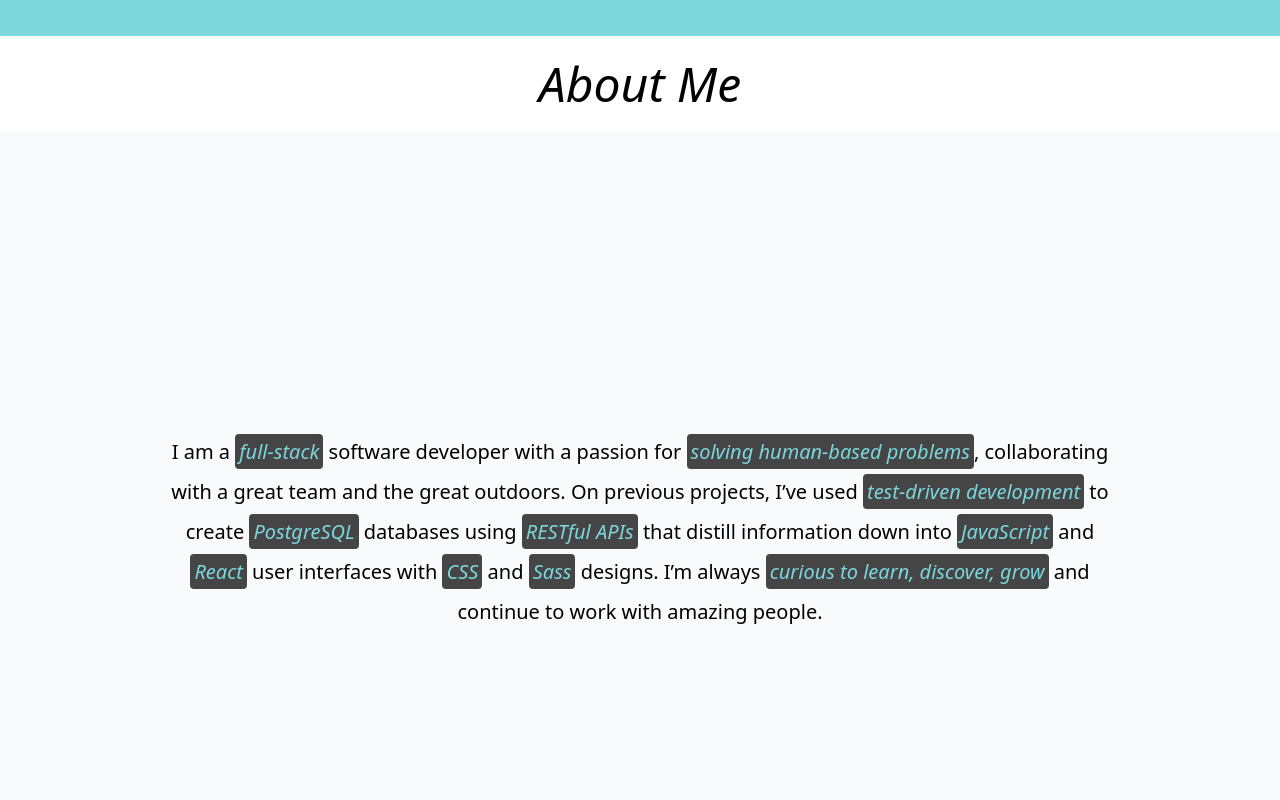
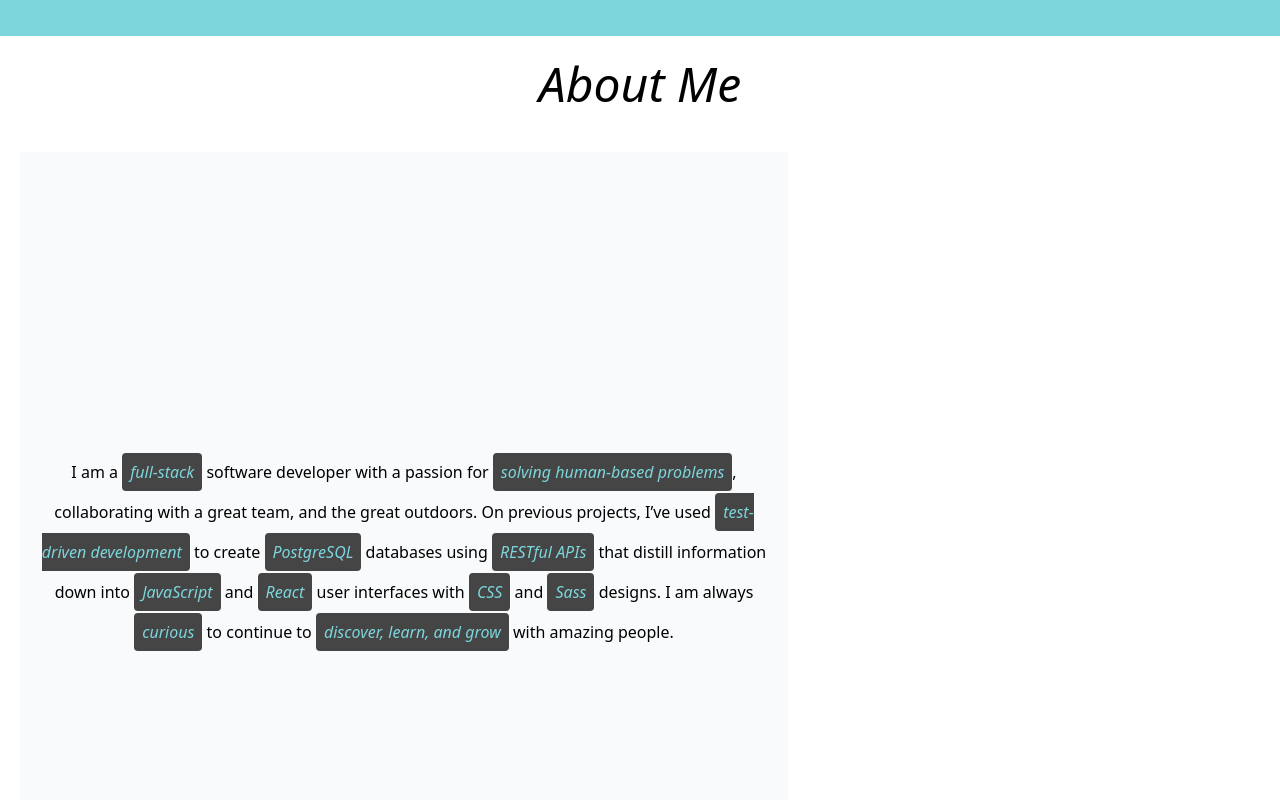
Before and after one commit to hpeterson462/portfolio, a React (Create React App) app: page / in a window 1280 px wide. Shown: the part 1700-2500 px from the top of the page. Built offline with nearby package versions, Linux system fonts and the light colour scheme.

Commit message:
about me refactor and styles

```diff
--- a/src/AboutMe.jsx
+++ b/src/AboutMe.jsx
@@ -7,11 +7,12 @@ export default function AboutMe() {
 
       <br />
 
-      <div className="flex bg-gray-50 justify-evenly items-center min-h-screen">
-        <p className="p-20 rounded-sm text-xl leading-10 lg:p-40">
-          I am a <span className="text-lightBlue italic bg-darkGray p-1 rounded">full-stack</span> software developer with a passion for <span className="text-lightBlue italic bg-darkGray p-1 rounded">solving human-based problems</span>, collaborating with a great team and the great outdoors. On previous projects, I’ve used <span className="text-lightBlue italic bg-darkGray p-1 rounded">test-driven development</span> to create <span className="text-lightBlue italic bg-darkGray p-1 rounded">PostgreSQL</span> databases using <span className="text-lightBlue italic bg-darkGray p-1 rounded">RESTful APIs</span> that distill information down into <span className="text-lightBlue italic bg-darkGray p-1 rounded">JavaScript</span> and <span className="text-lightBlue italic bg-darkGray p-1 rounded">React</span> user interfaces with <span className="text-lightBlue italic bg-darkGray p-1 rounded">CSS</span> and <span className="text-lightBlue italic bg-darkGray p-1 rounded">Sass</span> designs. I’m always <span className="text-lightBlue italic bg-darkGray p-1 rounded">curious to learn, discover, grow</span> and continue to work with amazing people.
-          </p>
+      <div className="flex justify-center items-center bg-gray-50 leading-10 w-3/5 p-5 m-5 min-h-screen">
+        <p>
+          I am a <span className="text-lightBlue bg-darkGray italic p-2 rounded">full-stack</span> software developer with a passion for <span className="text-lightBlue bg-darkGray italic p-2 rounded">solving human-based problems</span>, collaborating with a great team, and the great outdoors. On previous projects, I’ve used <span className="text-lightBlue bg-darkGray italic p-2 rounded">test-driven development</span> to create <span className="text-lightBlue bg-darkGray italic p-2 rounded">PostgreSQL</span> databases using <span className="text-lightBlue bg-darkGray italic p-2 rounded">RESTful APIs</span> that distill information down into <span className="text-lightBlue bg-darkGray italic p-2 rounded">JavaScript</span> and  <span className="text-lightBlue bg-darkGray italic p-2 rounded">React</span> user interfaces with <span className="text-lightBlue bg-darkGray italic p-2 rounded">CSS</span> and <span className="text-lightBlue bg-darkGray italic p-2 rounded">Sass</span> designs. I am always <span className="text-lightBlue bg-darkGray italic p-2 rounded">curious</span> to continue to <span className="text-lightBlue bg-darkGray italic p-2 rounded">discover, learn, and grow</span> with amazing people.
+        </p>
       </div>
-    </div>
+
+    </div >
   )
 }
--- a/src/Nav.jsx
+++ b/src/Nav.jsx
@@ -5,7 +5,7 @@ export default function Navbar({ fixed }) {
   const [navbarOpen, setNavbarOpen] = React.useState(false);
   return (
     <>
-      <nav className="fixed flex flex-wrap items-center justify-between px-2 py-3 navbar-expand-lg bg-gray-200 mb-3 shadow-md z-10 w-screen transform transition duration-300">
+      <nav className="fixed flex flex-wrap items-center justify-between px-2 py-3 navbar-expand-lg bg-gray-200 mb-3 shadow-md z-10 w-screen">
         <div className="container px-4 mx-auto flex flex-wrap items-center justify-evenly">
           <div className="w-full relative flex justify-between">
             <button
--- a/src/TechStack.jsx
+++ b/src/TechStack.jsx
@@ -16,7 +16,7 @@ export default function TechStack() {
 
       <br />
 
-      <div className="flex flex-row flex-wrap items-center justify-center bg-gray-50 min-h-screen">
+      <div className="flex flex-row flex-wrap items-center justify-center bg-lightBlue min-h-screen">
 
         <section className="p-5 flex items-center justify-around">
           <div className="h-52 w-52 relative cursor-pointer mb-5">
```
Also changed, not shown: 1 other file (tests, documents, lock files or other folders).
